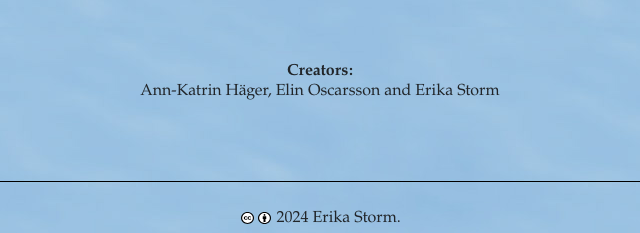
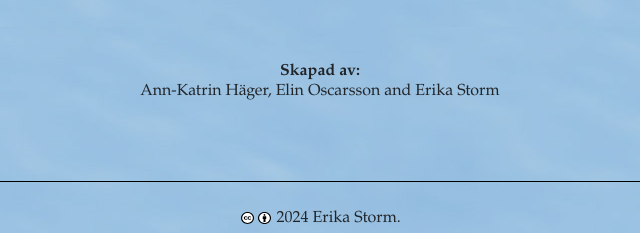
Before and after one commit to storstormen/IKFF_Digitalisering_Knappar, a plain HTML site: page docs/index.html in a window 1280 px wide. Shown: the part 473-706 px from the top of the page, 320-960 px from the left. Drawn offline with nearby package versions, Linux system fonts and the light colour scheme.

Commit message:
Update index.html
Skapad av (sv)

```diff
--- a/docs/index.html
+++ b/docs/index.html
@@ -50,7 +50,7 @@
             <div class="row">
                <div class="col-sm">
                   <article id="details">
-                     <p><strong>Creators:</strong>
+                     <p><strong>Skapad av:</strong>
                         <br>Ann-Katrin Häger, Elin Oscarsson and Erika Storm</p>
                   </article>
                </div>
```
